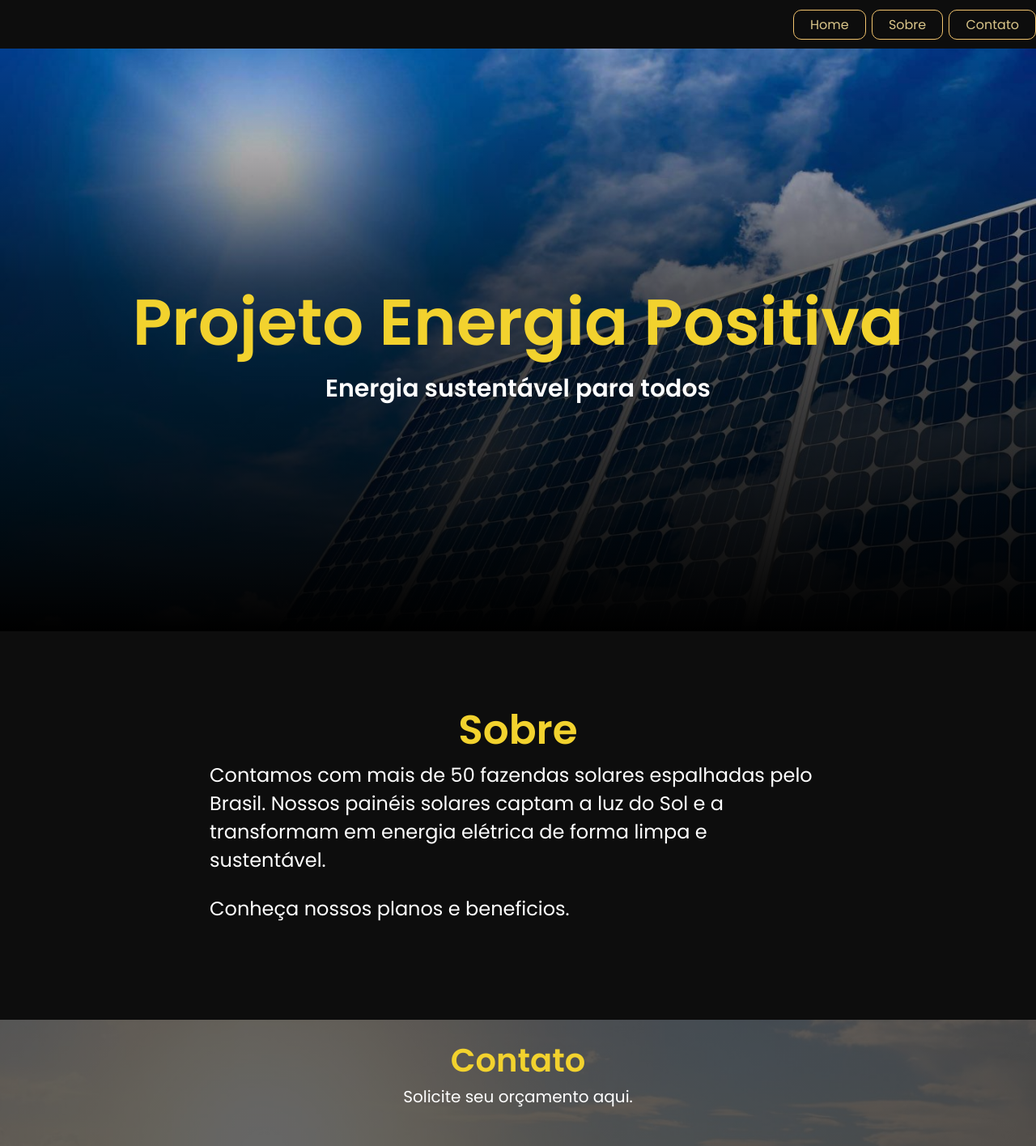
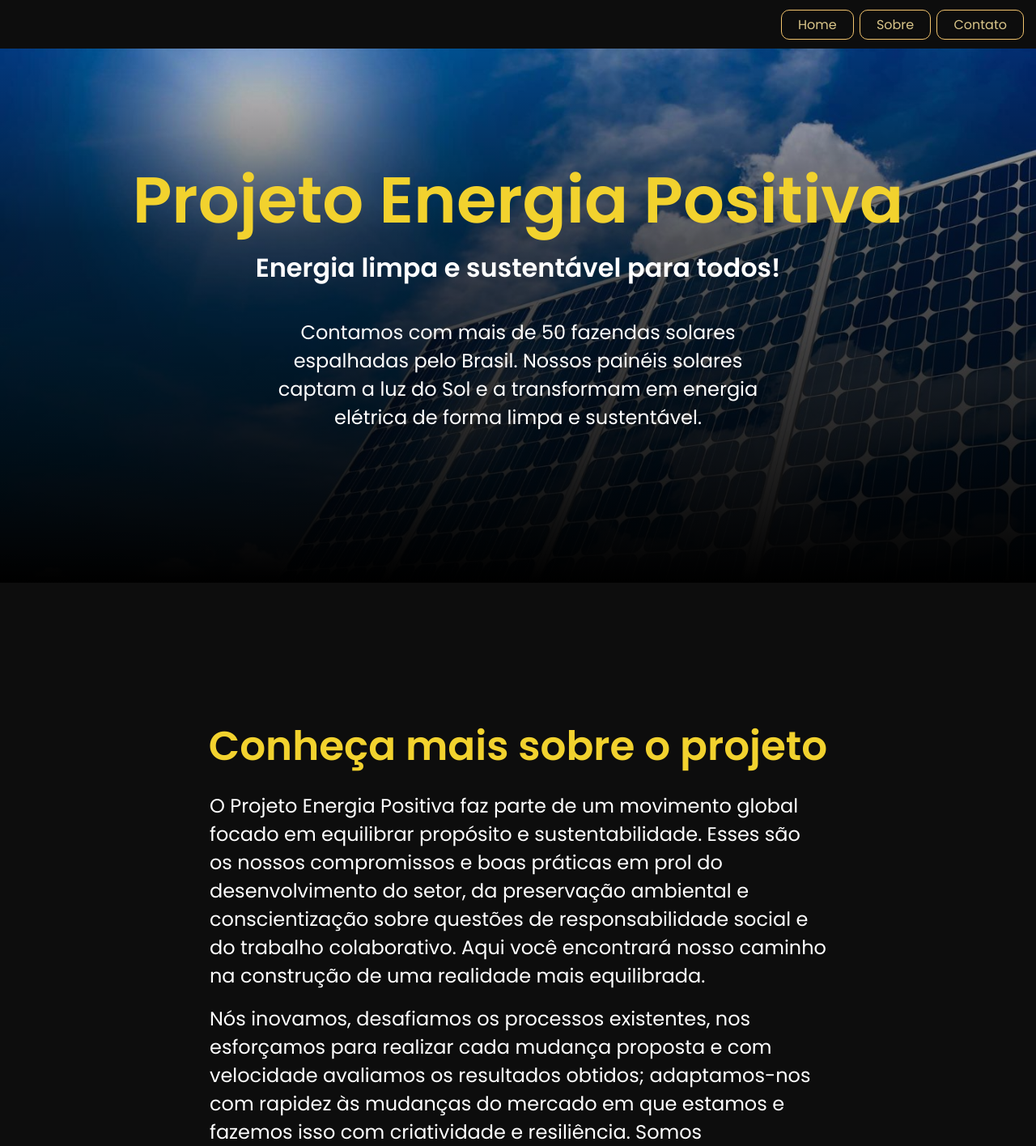
Before and after one commit to giovaneluiz/Projeto-Energia-Positiva, a React (Vite) app in the folder projeto/: page /contant in a window 1280 px wide. Shown: the top 1416 px of the page at 81% size. Built offline with nearby package versions, Linux system fonts and the light colour scheme.

Commit message:
feat: implimentando algumas melhorias de informações

```diff
--- a/projeto/src/components/footer/Footer.tsx
+++ b/projeto/src/components/footer/Footer.tsx
@@ -3,7 +3,7 @@ export const Footer = () => {
   return (
     <footer>
       <p>
-        &copy; 2023 Todos os direitos reservados | Desenvolvido por Luan Christian
+        &copy; 2023 Todos os direitos reservados | Desenvolvido por alunos do grupo 6 de UPX
       </p>
     </footer>
   )
--- a/projeto/src/components/navbar/style.css
+++ b/projeto/src/components/navbar/style.css
@@ -7,13 +7,14 @@
   justify-content: flex-end;
   background-color: #0d0d0d;
   margin: 0 auto;
+  position: fixed;
 }
 .container-navbar ul{
   display: flex;
   justify-content: space-between;
   align-items: center;
   width: 300px;
-
+  margin-right: 15px;
 }
 .container-navbar li{
   text-decoration: none;
--- a/projeto/src/components/session-secundary/SessionSecundary.tsx
+++ b/projeto/src/components/session-secundary/SessionSecundary.tsx
@@ -2,14 +2,18 @@ import "./style.css"
 export const SessionSecundary = () => {
   return (
     <div className="container-sessionSencudary" id="about">
-      <h1>Sobre</h1>
+      <h1>Conheça mais sobre o projeto</h1>
       <div className="container-about">
         <p>
-          Contamos com mais de 50 fazendas solares espalhadas pelo Brasil.
-          Nossos painéis solares captam a luz do Sol e a transformam em energia elétrica de forma limpa e sustentável.
+          O Projeto Energia Positiva faz parte de um movimento global focado em equilibrar propósito e sustentabilidade.
+          Esses são os nossos compromissos e boas práticas em prol do desenvolvimento do setor, da preservação ambiental e
+          conscientização sobre questões de responsabilidade social e do trabalho colaborativo.
+          Aqui você encontrará nosso caminho na construção de uma realidade mais equilibrada.
         </p>
-        <br />
-        <p>Conheça nossos planos e beneficios.</p>
+
+        <p>Nós inovamos, desafiamos os processos existentes, nos esforçamos para realizar cada mudança proposta e com velocidade avaliamos
+          os resultados obtidos; adaptamos-nos com rapidez às mudanças do mercado em que estamos e fazemos isso com criatividade e resiliência.
+          Somos inconformados por natureza.</p>
       </div>
     </div>
   )
--- a/projeto/src/components/session-secundary/style.css
+++ b/projeto/src/components/session-secundary/style.css
@@ -1,5 +1,5 @@
 .container-sessionSencudary {
-  height: 60vh;
+  height: 100vh;
   width: 100%;
   padding: 5px;
   background-color: #0d0d0d;
@@ -20,4 +20,5 @@
 .container-about p {
   font-size: 24px;
   color: #fff;
+  margin-top: 18px;
 }
--- a/projeto/src/components/session-third/SessionThird.tsx
+++ b/projeto/src/components/session-third/SessionThird.tsx
@@ -6,19 +6,9 @@ export const SessionThird = () => {
   const [email, setEmail] = useState('')
   const [desc, setDesc] = useState('')
 
-
-  const handleSubmit = async (e: { preventDefault: () => void }) => {
-    e.preventDefault();
-
-  };
   const handleInvite = () => {
-
-    if (name && email && desc)
-      setDesc('')
-    setEmail('')
-    setName('')
-
-    return toast.success("Solicitação enviada com sucesso, aguarde nosso contato", {
+    if (name !== '' && email !== '' && desc !== '') {
+     toast.success("Solicitação enviada com sucesso, aguarde o contato de um representante!", {
         position: "top-right",
         autoClose: 5000,
         hideProgressBar: false,
@@ -27,29 +17,38 @@ export const SessionThird = () => {
         draggable: true,
         progress: undefined,
         theme: "dark",
-
-    });
-
-
-
+      })
+      setDesc('')
+      setEmail('')
+      setName('')
+    } else {
+      toast.error("Ops! Algo deu errado, confira se todos os campos estão preenchidos.", {
+        position: "top-right",
+        autoClose: 5000,
+        hideProgressBar: false,
+        closeOnClick: true,
+        pauseOnHover: true,
+        draggable: true,
+        progress: undefined,
+        theme: "dark",
+      })
+    }
   }
   return (
     <section className="container-sessionThird" id="contact">
-      <h3>Contato </h3>
-      <p>Solicite seu orçamento aqui.</p>
-
+      <h3>Faça contato agora mesmo com nossa equipe</h3>
+      <p>Informações sobre aquisição do beneficio e valores para empresas em um unico canal de atendimento. Mais praticidade e velocidade no atendimento!</p>
       <div className="container-form">
-        <form action="" onSubmit={handleSubmit}>
+        <form action="">
           <label> Nome: </label>
           <input type="text" value={name} onChange={(e) => setName(e.target.value)} required />
           <label> Email: </label>
           <input type="email" value={email} onChange={(e) => setEmail(e.target.value)} required />
           <label> Mensagem: </label>
           <textarea className="textarea" value={desc} onChange={(e) => setDesc(e.target.value)} required />
-          <button type="submit" onClick={handleInvite}>Enviar</button>
+          <button type="button" onClick={handleInvite}>Enviar</button>
         </form>
       </div>
-
     </section>
   )
 }
--- a/projeto/src/components/session-third/style.css
+++ b/projeto/src/components/session-third/style.css
@@ -1,28 +1,30 @@
+
 .container-sessionThird {
+  display: flex;
+  flex-direction: column;
+  align-items: center;
   box-sizing: border-box;
   width: 100%;
   height: 90vh;
   background-position: center;
   background-repeat: no-repeat;
   background-size: cover;
-
   background-attachment: fixed;
 }
 
 .container-sessionThird h3 {
+  margin-top: 50px;
   padding: 20px;
   text-align: center;
   font-size: 40px;
   color: #f2d22e;
 }
 .container-sessionThird p {
-  margin-top: -20px;
   text-align: center;
   font-size: 20px;
-
   margin-bottom: 40px;
-
   color: white;
+  max-width: 70%;
 }
 
 .container-sessionThird:nth-of-type(2) {
--- a/projeto/src/components/session/Session.tsx
+++ b/projeto/src/components/session/Session.tsx
@@ -3,7 +3,8 @@ export const Session = () => {
   return (
     <section className="container-session" id='home'>
       <h1>Projeto Energia Positiva</h1>
-      <p>Energia sustentável para todos</p>
+      <h2>Energia limpa e sustentável para todos!</h2>
+      <p>Contamos com mais de 50 fazendas solares espalhadas pelo Brasil. Nossos painéis solares captam a luz do Sol e a transformam em energia elétrica de forma limpa e sustentável.</p>
     </section>
   )
 }
--- a/projeto/src/components/session/style.css
+++ b/projeto/src/components/session/style.css
@@ -30,13 +30,18 @@
     opacity: 1;
   }
 }
+.container-session h2 {
+  font-weight: bold;
+  font-size: 32px;
+  color: white;
+}
+
 .container-session p {
-  font-weight: bold;
-  font-size: 30px;
+  font-size: 24px;
   color: white;
-  animation-name: transition;
-  animation-duration: 2s;
-  animation-iteration-count: infinite;
+  max-width: 50%;
+  text-align: center;
+  margin-top: 38px;
 }
 
 @keyframes transition {
```
Lines whose indentation alone changed are shown as unchanged.
